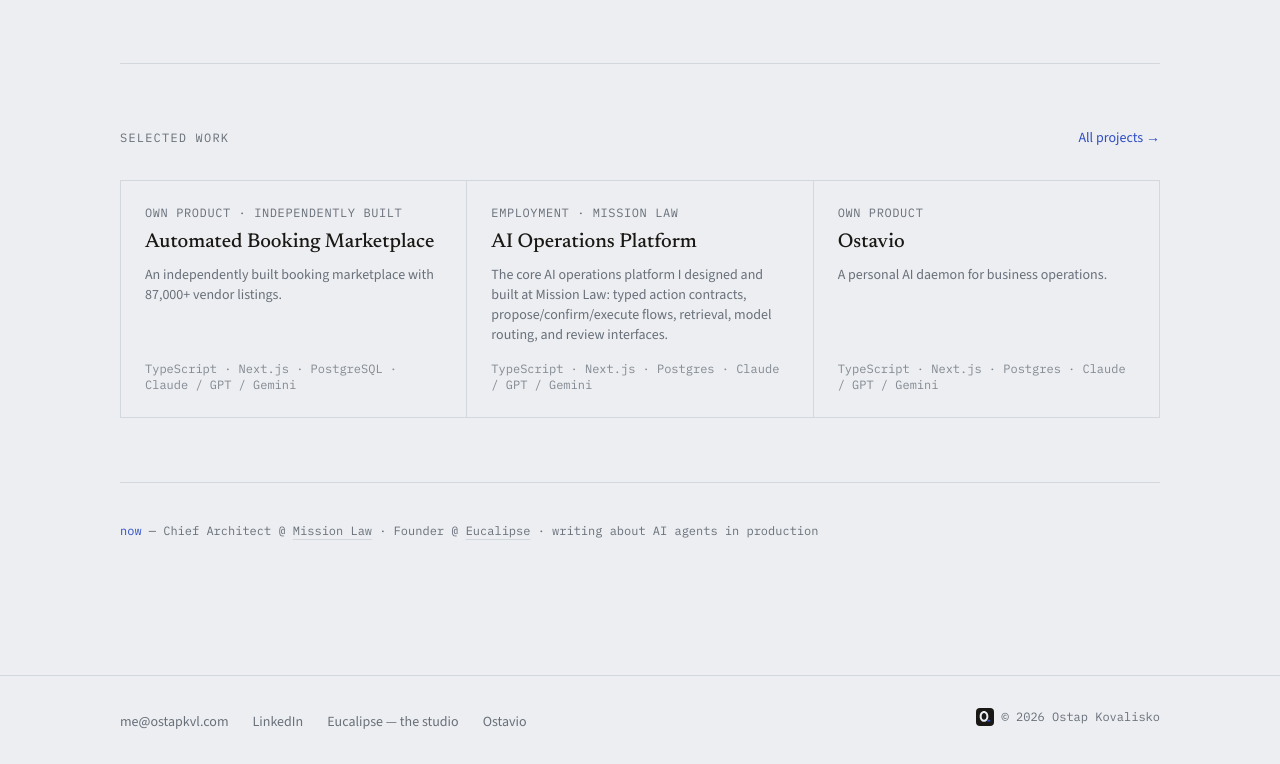
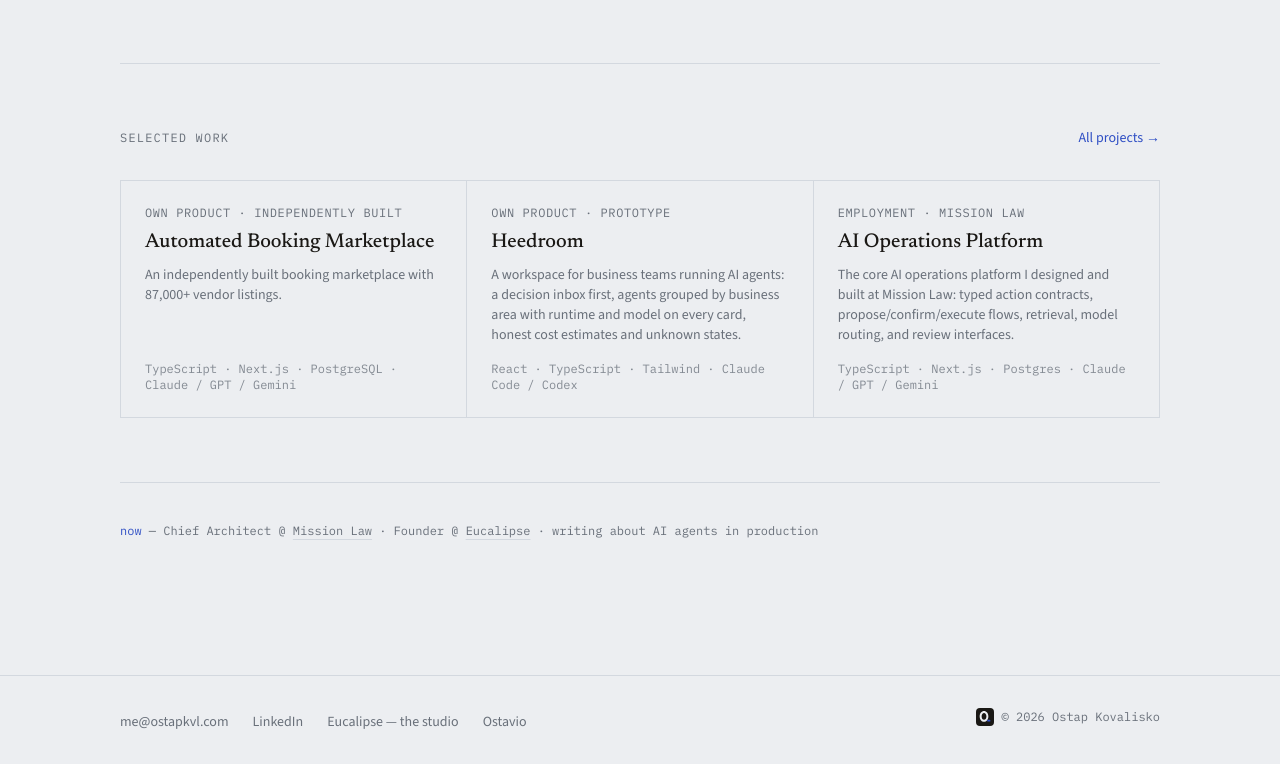
Before and after one commit to eucalipse/ostapkvl, a Next.js app: page / in a window 1280 px wide. Shown: the part 1132-1896 px from the top of the page. Built offline with nearby package versions, Linux system fonts and the light colour scheme.

Commit message:
Projects: add Heedroom (business agent workspace prototype) as a featured project with its own page

```diff
--- a/app/pages/home-page.tsx
+++ b/app/pages/home-page.tsx
@@ -13,7 +13,7 @@
   const c = getCopy(locale).home;
   const posts = getAllPosts().slice(0, 3);
   const pc = getCopy(locale).projects;
-  const featuredSlugs = ["automated-booking-marketplace", "ai-operations-platform", "ostavio"];
+  const featuredSlugs = ["automated-booking-marketplace", "heedroom", "ai-operations-platform"];
   const featured = featuredSlugs
     .map((slug) => projects.find((p) => p.slug === slug))
     .filter((p): p is NonNullable<typeof p> => Boolean(p));
--- a/data/projects.ts
+++ b/data/projects.ts
@@ -29,6 +29,23 @@
     description:
       "The core AI operations platform I designed and built at Mission Law: typed action contracts, propose/confirm/execute flows, retrieval, model routing, and review interfaces. Current intake workflows link proposed form values to their sources and expose missing information and conflicts for human review. Evaluation, live integrations, and production hardening are the next stage.",
     stack: ["TypeScript", "Next.js", "Postgres", "Claude / GPT / Gemini", "Neo4j"],
+    art: "gates",
+  },
+  {
+    title: "Heedroom",
+    context: "Own product · prototype",
+    slug: "heedroom",
+    longDescription: [
+      "Heedroom is a workspace for teams that run AI agents in business operations: invoices, supplier onboarding, inbox triage, refunds, bookings. Coding already has good tools for running many agents at once. Back offices do not, and their decisions are about money and data, not diffs.",
+      "The first screen is a decision inbox, not a wall of sessions. When an agent hits something it should not decide alone, like two different bank accounts for the same supplier, the question arrives with its own context: what it blocks, which sources disagree, and what happens after you answer. You decide from the card and the agent picks the work back up.",
+      "Agents are grouped by business area and every one shows where it runs and on which model, for example Claude Code or Codex. Usage and cost are shown per runtime and always labelled as estimates. An agent that stops reporting gets an honest unknown state instead of a reassuring green badge, and every check is tied to the version of the data it actually saw.",
+      "Today Heedroom is an interactive prototype with synthetic data, built to test one question: when you come back to your desk, do you find the right decision sooner? The ideas behind it are written up in the article on agent consoles on this site.",
+    ],
+    description:
+      "A workspace for business teams running AI agents: a decision inbox first, agents grouped by business area with runtime and model on every card, honest cost estimates and unknown states. Interactive prototype.",
+    stack: ["React", "TypeScript", "Tailwind", "Claude Code / Codex"],
+    link: { label: "Open the prototype", href: "https://project-agent-console-demo-745.magicpatterns.app" },
+    articles: ["the-agent-is-waiting-for-you"],
     art: "gates",
   },
   {
```
